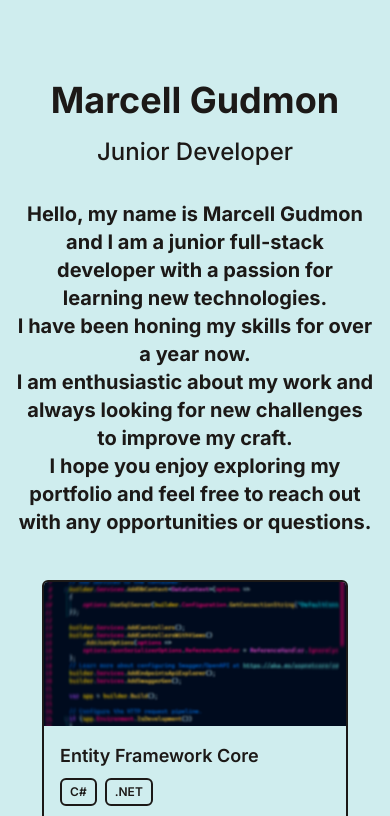
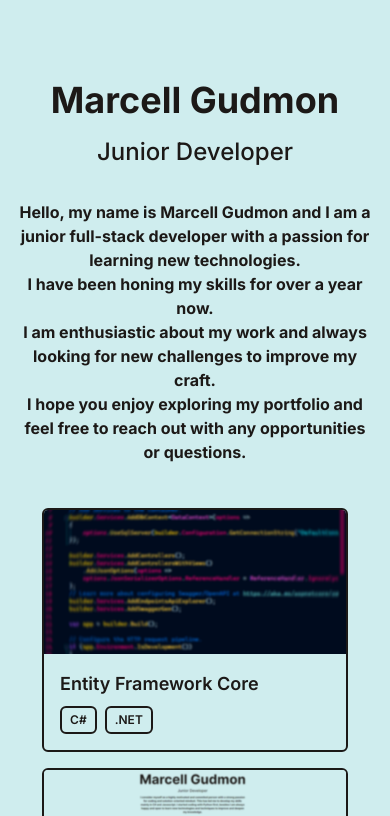
Before and after one commit to Gudmon/Portfolio, a React (Vite) app in the folder portfolio/: page / in a window 390 px wide. Shown: the top 816 px of the page. Built offline with nearby package versions, Linux system fonts and the light colour scheme.

Commit message:
Edit: font size of intro

```diff
--- a/portfolio/src/components/Intro.jsx
+++ b/portfolio/src/components/Intro.jsx
@@ -5,7 +5,7 @@ function Intro() {
       <div className="flex items-center justify-center flex-col text-center pt-20 pb-6">
         <h1 className="text-4xl md:text-6xl mb-1 md:mb-3 font-bold">Marcell Gudmon</h1>
         <h2 className="text-2xl md:text-3xl mb-3 my-3 font-medium">Junior Developer</h2>
-        <p className="text-xl max-w-2xl mb-5 my-5 font-bold">
+        <p className="text-2sm md:text-xl mb-1 max-w-2xl mb-5 my-5 font-bold">
          Hello, my name is Marcell Gudmon and I am a junior full-stack developer with a passion for learning new technologies.<br/>
          I have been honing my skills for over a year now.<br/>
          I am enthusiastic about my work and always looking for new challenges to improve my craft.<br/>
```
